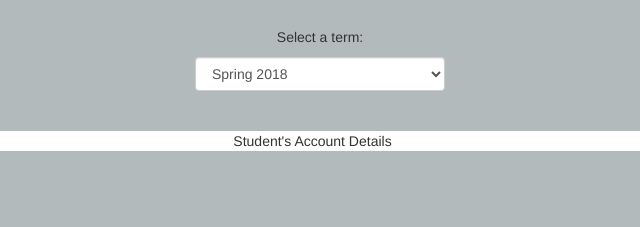
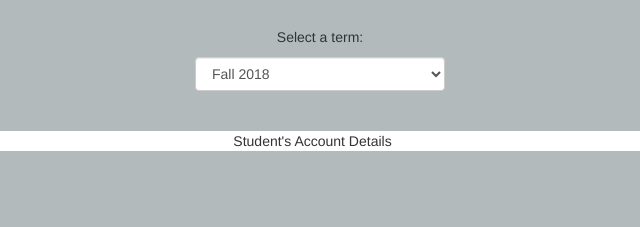
Before and after one commit to NavidG23/SWE632Website, a plain HTML site: page html/accountdetails.html in a window 1280 px wide. Shown: the part 285-512 px from the top of the page, 320-960 px from the left. Drawn offline with nearby package versions, Linux system fonts and the light colour scheme; sample sign-in values are in the browser's storage.

Commit message:
Made AD page consistent with Sched page

```diff
--- a/html/accountdetails.html
+++ b/html/accountdetails.html
@@ -70,7 +70,7 @@
                         <select id= "select01" class="form-control">
                             <option value= "Fall18">Fall 2018</option>
                             <option value= "Summer18">Summer 2018</option>
-                            <option value= "Spring18" selected="selected">Spring 2018</option>
+                            <option value= "Spring18">Spring 2018</option>
                             <option value= "Fall17">Fall 2017</option>
                         </select>
                     </div>
```
